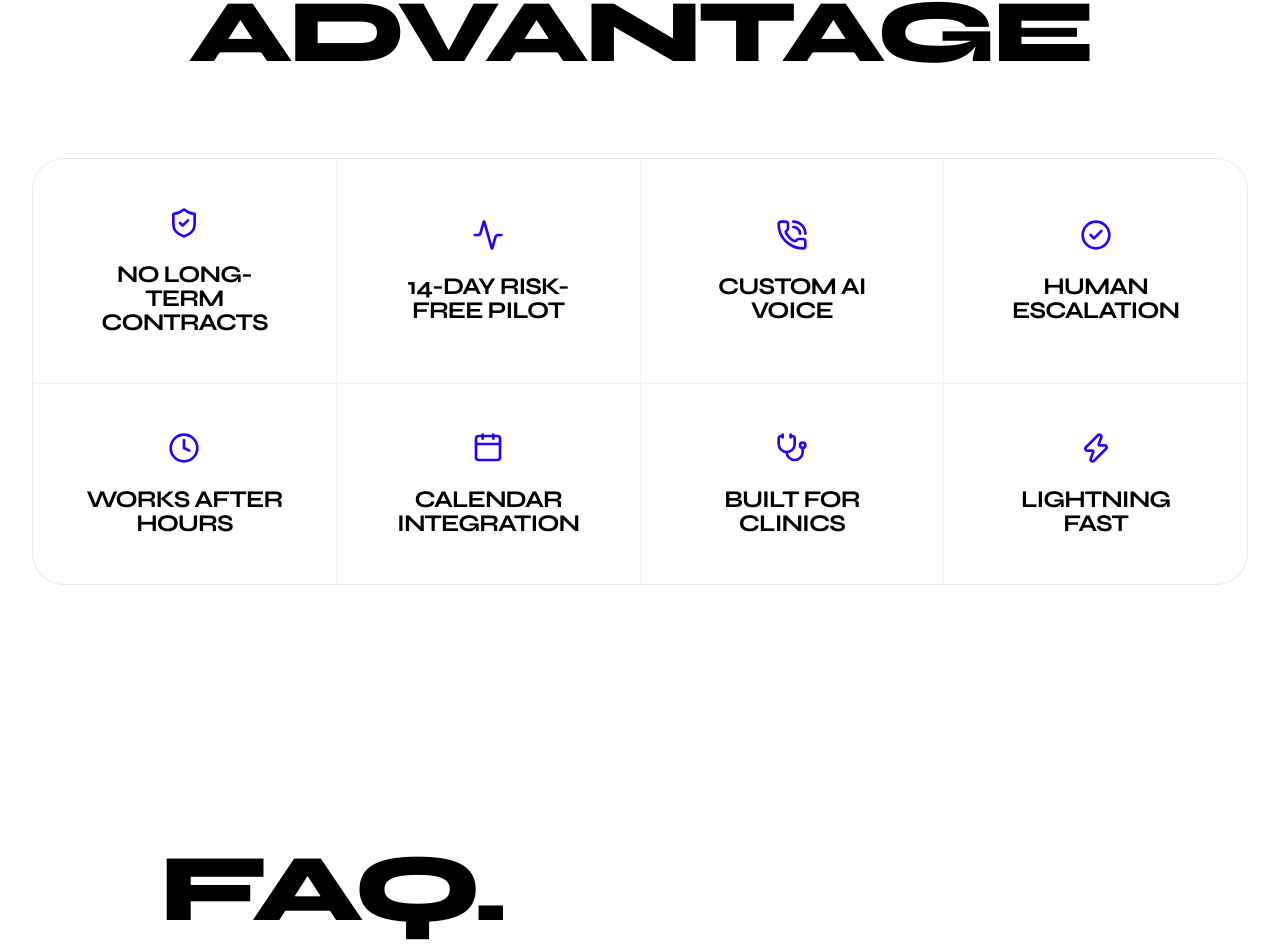
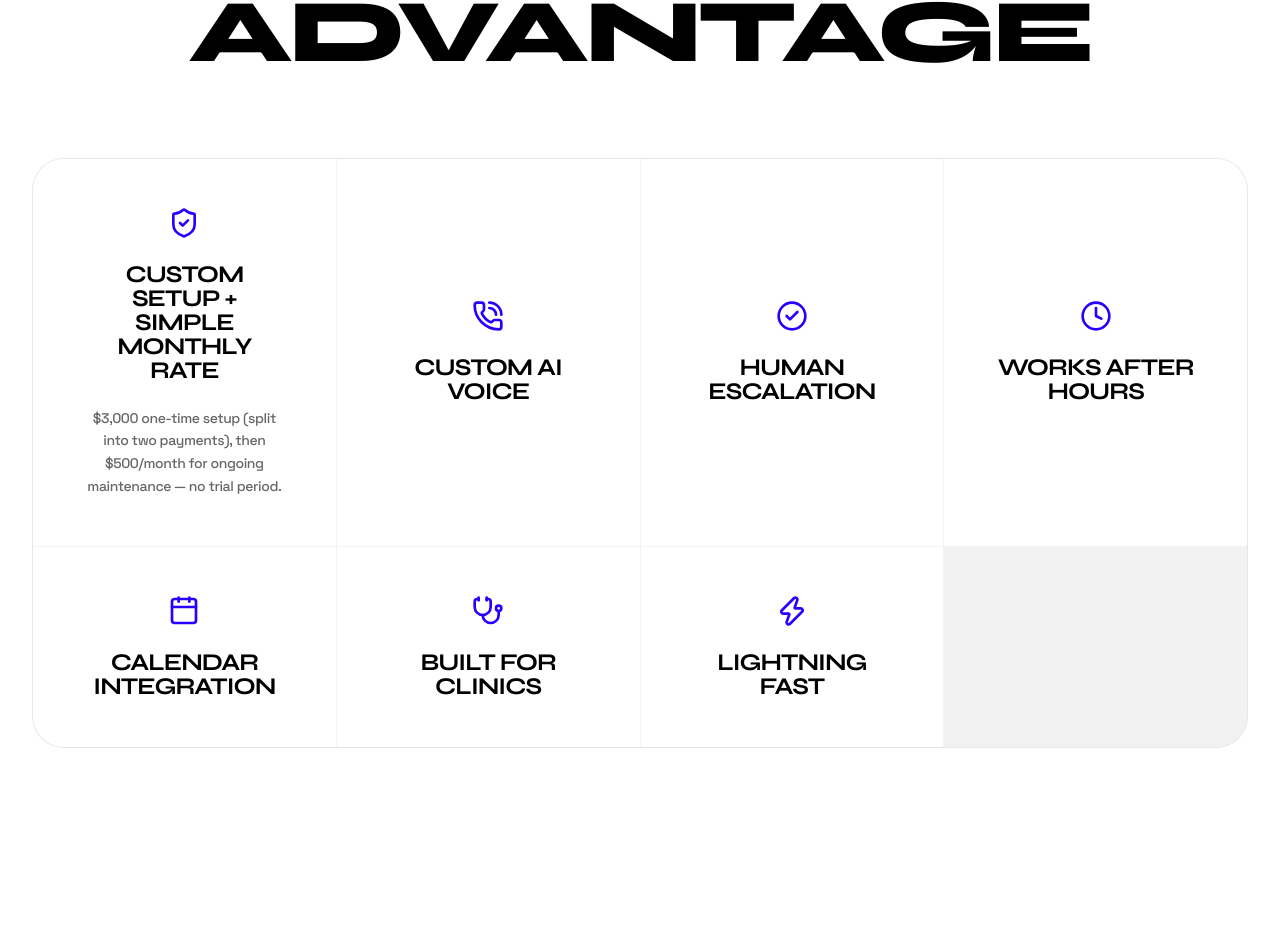
Before and after one commit to Engrritik/agency-web, a Next.js app: page / in a window 1280 px wide. Shown: the part 2768-3720 px from the top of the page. Built offline with nearby package versions, Linux system fonts and the light colour scheme.

Commit message:
Update Advantage section and remove trial/pilot references

```diff
--- a/app/page.tsx
+++ b/app/page.tsx
@@ -144,8 +144,11 @@ export default function HomePage() {
 
           <div className="grid grid-cols-2 md:grid-cols-4 gap-px bg-black/5 max-w-7xl mx-auto border border-black/5 rounded-[2rem] overflow-hidden">
             {[
-              { title: "No Long-Term Contracts", icon: <ShieldCheck className="w-8 h-8" /> },
-              { title: "14-Day Risk-Free Pilot", icon: <Activity className="w-8 h-8" /> },
+              {
+                title: "Custom Setup + Simple Monthly Rate",
+                subtext: "$3,000 one-time setup (split into two payments), then $500/month for ongoing maintenance — no trial period.",
+                icon: <ShieldCheck className="w-8 h-8" />
+              },
               { title: "Custom AI Voice", icon: <PhoneCall className="w-8 h-8" /> },
               { title: "Human Escalation", icon: <CheckCircle2 className="w-8 h-8" /> },
               { title: "Works After Hours", icon: <Clock className="w-8 h-8" /> },
@@ -159,6 +162,7 @@ export default function HomePage() {
                     {item.icon}
                   </div>
                   <h3 className="font-bold text-xl md:text-2xl uppercase tracking-tighter leading-tight">{item.title}</h3>
+                  {item.subtext && <p className="text-sm font-medium text-black/60 font-sans leading-relaxed">{item.subtext}</p>}
                 </div>
               </FadeIn>
             ))}
```
